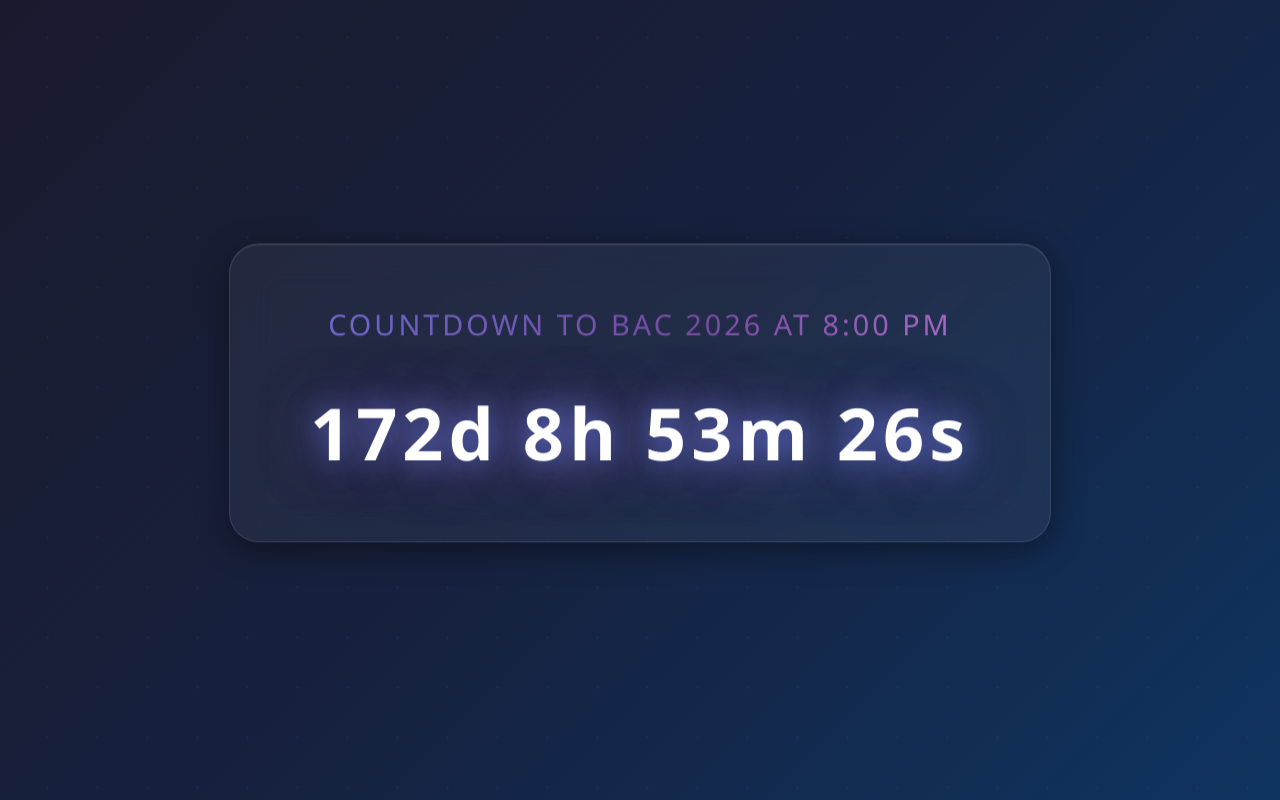
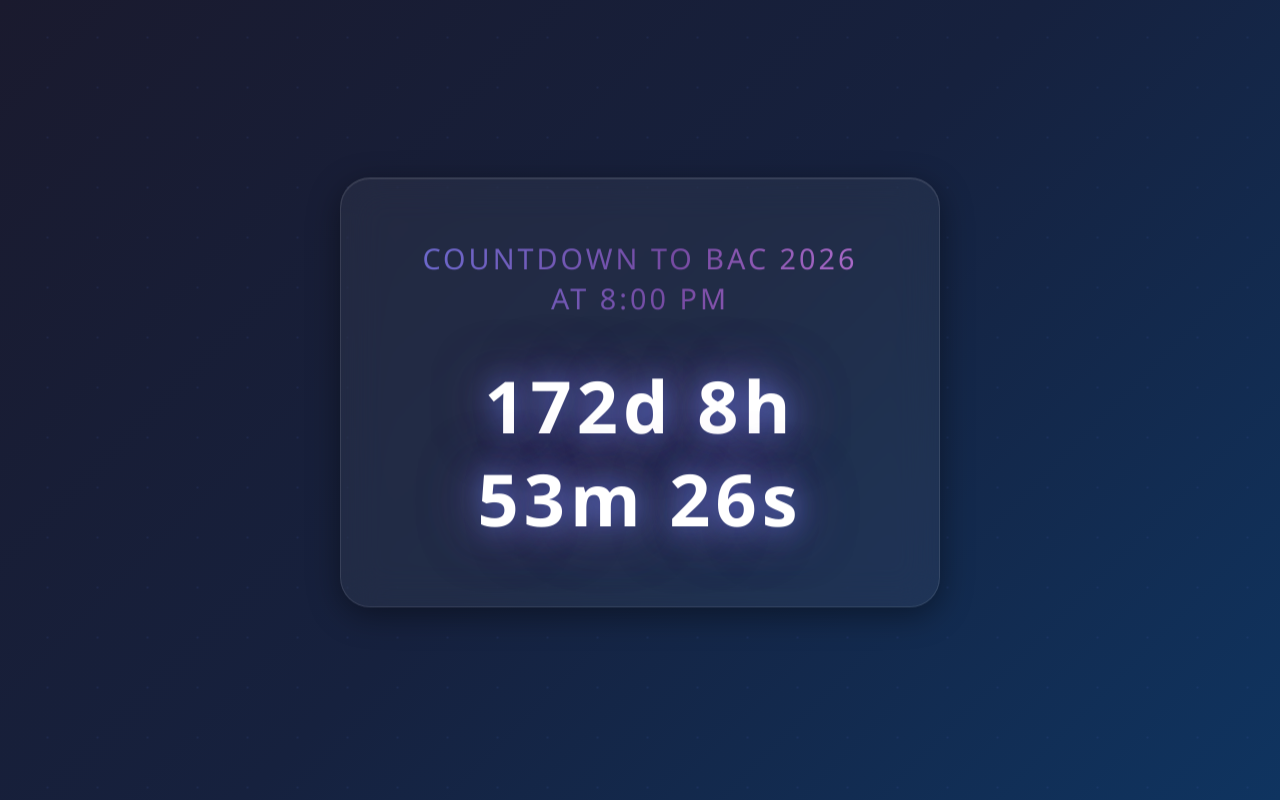
Before and after one commit to ennadym/bac2026countdown, a plain HTML site: page index.html in a window 1280 px wide. Shown: the top 800 px of the page. Drawn offline with Linux system fonts and the light colour scheme.

Commit message:
Update index.html

```diff
--- a/index.html
+++ b/index.html
@@ -41,7 +41,9 @@
             position: relative;
             text-align: center;
             color: white;
-            padding: 60px 80px;
+            padding: 40px 30px;
+            width: 90%;
+            max-width: 600px;
             background: rgba(255, 255, 255, 0.05);
             backdrop-filter: blur(20px);
             border-radius: 30px;
@@ -51,16 +53,22 @@
             animation: float 3s ease-in-out infinite;
         }
 
+        @media (min-width: 768px) {
+            .countdown-container {
+                padding: 60px 80px;
+            }
+        }
+
         @keyframes float {
             0%, 100% { transform: translateY(0px); }
             50% { transform: translateY(-10px); }
         }
 
         h1 {
-            font-size: 1.8em;
-            margin-bottom: 40px;
+            font-size: 1.2em;
+            margin-bottom: 30px;
             font-weight: 300;
-            letter-spacing: 3px;
+            letter-spacing: 2px;
             text-transform: uppercase;
             background: linear-gradient(90deg, #667eea, #764ba2, #f093fb);
             background-size: 200% auto;
@@ -68,6 +76,15 @@
             -webkit-text-fill-color: transparent;
             background-clip: text;
             animation: gradient 3s ease infinite;
+            line-height: 1.4;
+        }
+
+        @media (min-width: 768px) {
+            h1 {
+                font-size: 1.8em;
+                letter-spacing: 3px;
+                margin-bottom: 40px;
+            }
         }
 
         @keyframes gradient {
@@ -76,12 +93,20 @@
         }
 
         .countdown {
-            font-size: 4.5em;
+            font-size: 2.5em;
             font-weight: 700;
-            letter-spacing: 5px;
+            letter-spacing: 3px;
             text-shadow: 0 0 20px rgba(102, 126, 234, 0.5),
                          0 0 40px rgba(118, 75, 162, 0.3);
             animation: glow 2s ease-in-out infinite;
+            line-height: 1.3;
+        }
+
+        @media (min-width: 768px) {
+            .countdown {
+                font-size: 4.5em;
+                letter-spacing: 5px;
+            }
         }
 
         @keyframes glow {
```
